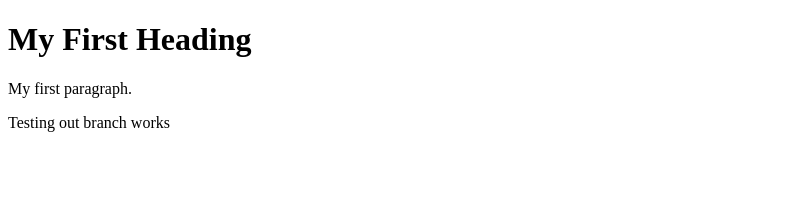
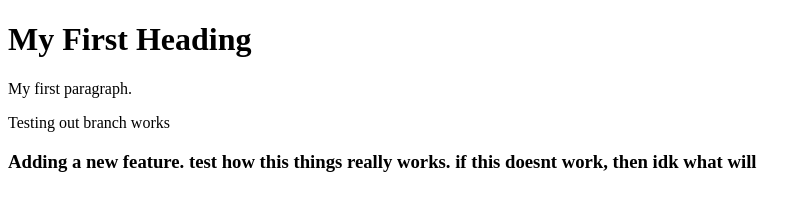
Before and after one commit to wmireku21/test-repo, a plain HTML site: page index.html in a window 1280 px wide. Shown: the whole page, without its empty margins (0-811 px from the left). Drawn offline with Linux system fonts and the light colour scheme.

Commit message:
more testing

```diff
--- a/index.html
+++ b/index.html
@@ -5,6 +5,7 @@
     <h1>My First Heading</h1>
     <p>My first paragraph.</p>
     <p>Testing out branch works</p>
+    <h3>Adding a new feature. test how this things really works. if this doesnt work, then idk what will</h3>
 
     </body>
 </html>
```
